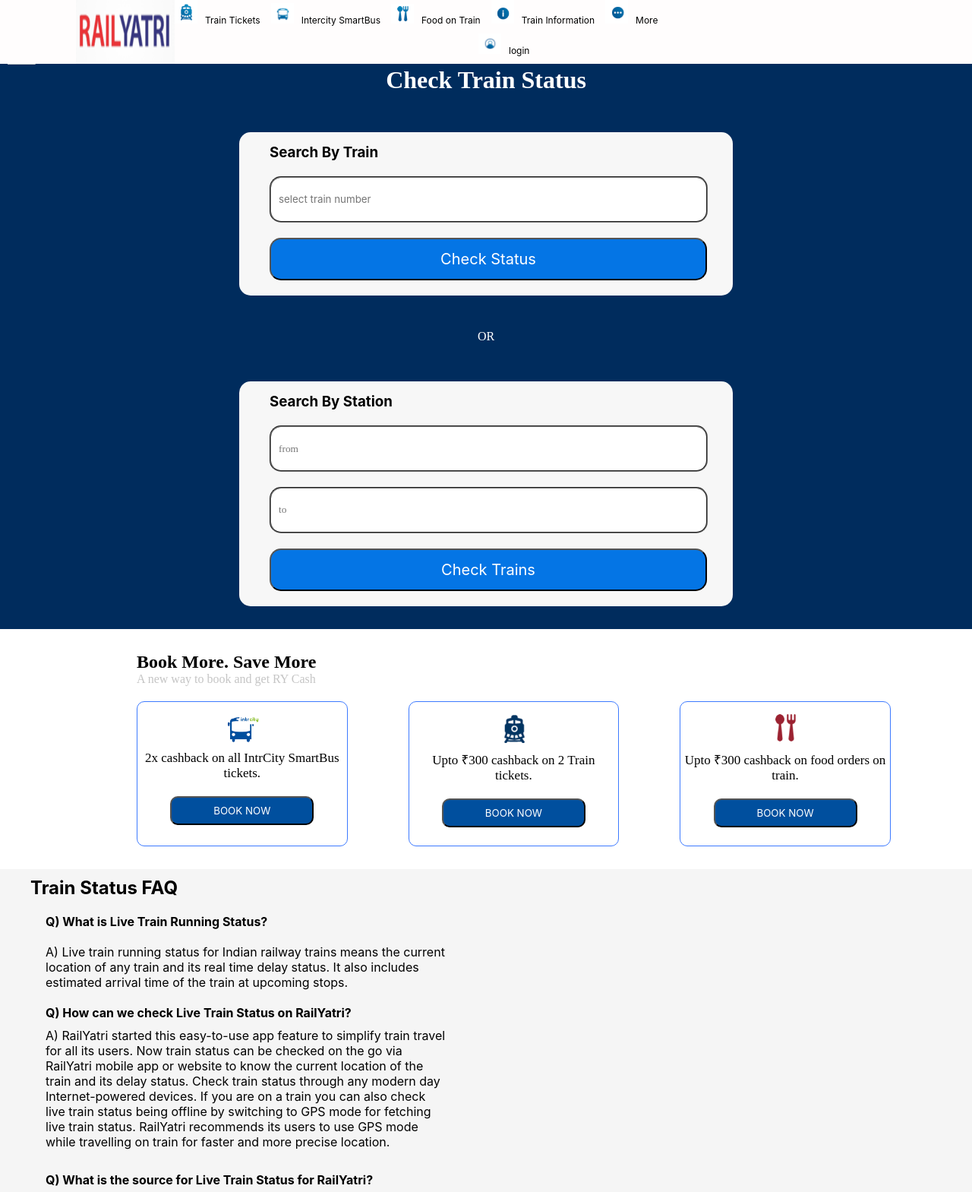
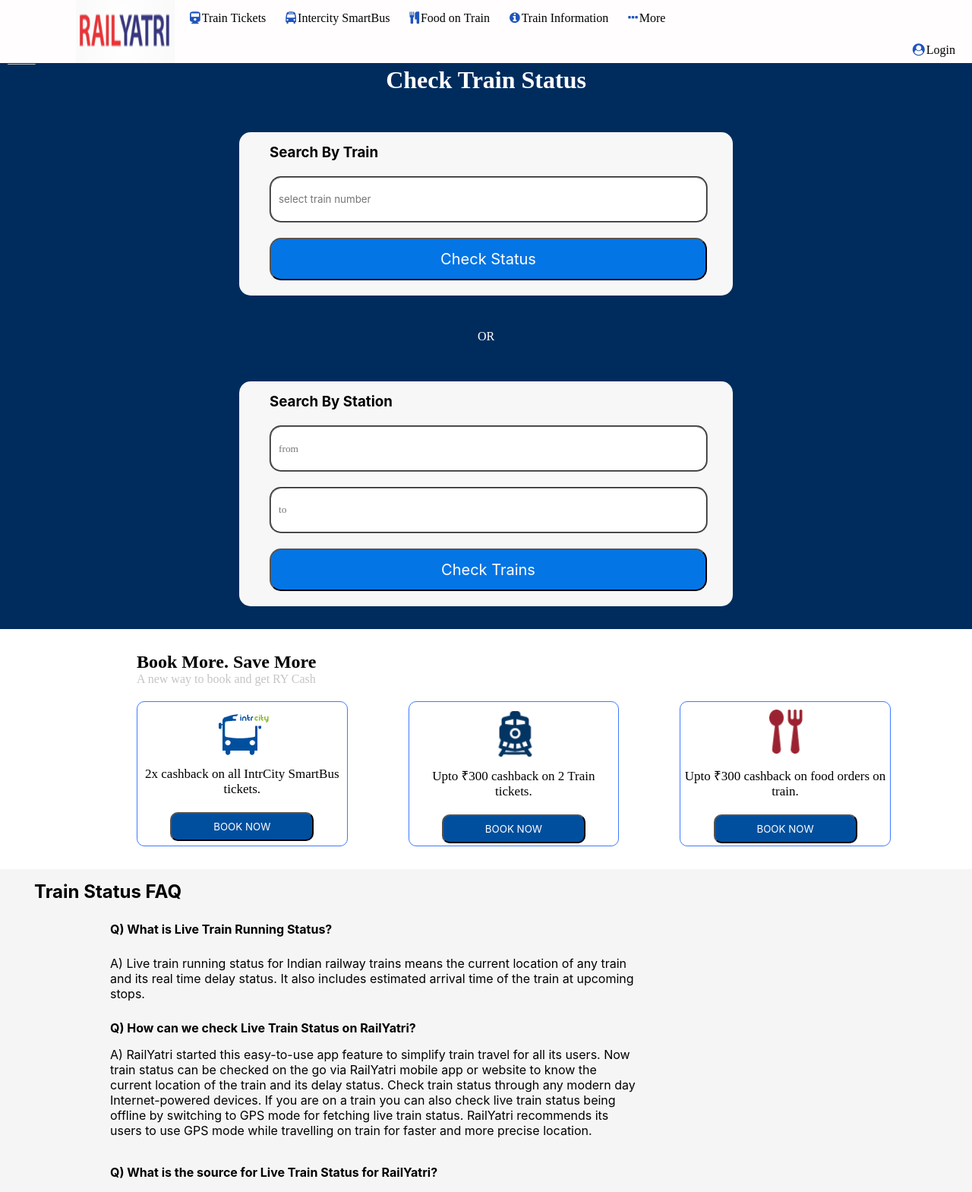
Before and after one commit to ananya23101/clone, a plain HTML site: page index.html in a window 1280 px wide. Shown: the top 1569 px of the page at 76% size. Drawn offline with Linux system fonts and the light colour scheme.

Commit message:
changesfive

```diff
--- a/index.html
+++ b/index.html
@@ -13,12 +13,12 @@
            <img src="1561011202376.jpg" alt="logo" class="navlogo">
            <div class="navlinks">
                <ul>
-                   <a href="#"><li class="red"><img src="train8.jpg" alt="train" class="img1">Train Tickets</li></a>
-                   <a href="#"><li class="red"><img src="bus2.jpg" alt="train" class="img1">Intercity SmartBus</li></a>
-                   <a href="#"><li class="red"><img src="food2.jpg" alt="train" class="img1">Food on Train</li></a>
-                   <a href="#"><li class="red"><img src="info2.jpg" alt="train" class="img1">Train Information</li></a>
-                   <a href="#"><li class="red"><img src="more2.jpg" alt="train" class="img1">More</li></a>
-                   <a href="#"><li class="red log"><img src="login2.jpg" alt="train" class="img1 log">login</li></a>
+                   <li class="red"><i class="fa fa-train"><a href="#">Train Tickets</a></i></li>
+                   <li class="red"><i class="fa fa-bus"><a href="#">Intercity SmartBus</a></i></li>
+                   <li class="red"><i class="fa fa-cutlery"><a href="#">Food on Train</a></i></li>
+                   <li class="red"><i class="fa fa-info-circle"><a href="#">Train Information</a></i></li>
+                   <li class="red"><i class="fa fa-ellipsis-h"><a href="#">More</a></i></li>
+                   <li class="red log" style="float: right; margin-left: 410px; margin-right: 20px;"><i class="fa fa-user-circle" style="float: right;"><a href="#">Login</a></i></li>
                </ul>
            </div>
     </div>
@@ -56,40 +56,40 @@
 <div class="dud">
   <div><h2 class="dud1">Train Status FAQ</h2>
 <div class="dud3">
-<p class="dud1 dud2"><b style="margin-top: 10px; margin-bottom: 10px;">Q) What is Live Train Running Status?</b><br>
+<p class="dud2"><b class="dud1" style="margin-top: 10px; margin-bottom: 10px;">Q) What is Live Train Running Status?</b>
  <div style= "margin-top: 10px; margin-bottom: 20px;" class="dud1">
-A) Live train running status for Indian railway trains means the current location of any train and its real time delay status. It also includes estimated arrival time of the train at upcoming stops.<br>
+A) Live train running status for Indian railway trains means the current location of any train and its real time delay status. It also includes estimated arrival time of the train at upcoming stops.
 </div>
 
-<b class="dud1" style="margin-top: 10px; margin-bottom: 10px;">Q) How can we check Live Train Status on RailYatri?</b><br>
+<b class="dud1" style="margin-top: 10px; margin-bottom: 10px;">Q) How can we check Live Train Status on RailYatri?</b>
 <div style="margin-top: 10px; margin-bottom: 30px;" class="dud1">
-A) RailYatri started this easy-to-use app feature to simplify train travel for all its users. Now train status can be checked on the go via RailYatri mobile app or website to know the current location of the train and its delay status. Check train status through any modern day Internet-powered devices. If you are on a train you can also check live train status being offline by switching to GPS mode for fetching live train status. RailYatri recommends its users to use GPS mode while travelling on train for faster and more precise location.<br>
+A) RailYatri started this easy-to-use app feature to simplify train travel for all its users. Now train status can be checked on the go via RailYatri mobile app or website to know the current location of the train and its delay status. Check train status through any modern day Internet-powered devices. If you are on a train you can also check live train status being offline by switching to GPS mode for fetching live train status. RailYatri recommends its users to use GPS mode while travelling on train for faster and more precise location.
 </div>
 
-<b class="dud1" style="margin-top: 10px; margin-bottom: 10px;">Q) What is the source for Live Train Status for RailYatri?</b><br>
+<b class="dud1" style="margin-top: 10px; margin-bottom: 10px;">Q) What is the source for Live Train Status for RailYatri?</b>
 <div style="margin-top: 10px; margin-bottom: 30px;" class="dud1">
-A) In general, RailYatri is a full-stack information and booking platform. Specifically, on running train status, RailYatri has the most frequent and real-time updates of train location. RailYatri collects train location data in a crowd-sourced manner from the GPS or Cell-Tower network of mobile phones of its users. Thus this data is more precise and real-time. We recommend our users to use the RailYatri app which also works offline if the user is enroute journey. In summary, RailYatri’s source of data is crowdsourced status shared by users who are on the train.<br>
+A) In general, RailYatri is a full-stack information and booking platform. Specifically, on running train status, RailYatri has the most frequent and real-time updates of train location. RailYatri collects train location data in a crowd-sourced manner from the GPS or Cell-Tower network of mobile phones of its users. Thus this data is more precise and real-time. We recommend our users to use the RailYatri app which also works offline if the user is enroute journey. In summary, RailYatri’s source of data is crowdsourced status shared by users who are on the train.
 </div>
 
-<b class="dud1" style="margin-top: 10px; margin-bottom: 10px;">Q) What is offline Live Train Status? How does it work?</b><br>
+<b class="dud1" style="margin-top: 10px; margin-bottom: 10px;">Q) What is offline Live Train Status? How does it work?</b>
 <div style="margin-top: 10px; margin-bottom: 30px;" class="dud1">
-A) Offline live train status means that no internet connection is required to find the live train status and ETA of train at the upcoming station. This needs the one-time download of the time table or the route on the user’s phone. Post that if the user is on a train then he can find the exact location of the train and track the ETA in offline mode as well. This feature is very useful since railway tracks do not always have full network coverage. Hence, we recommend our users to use the RailYatri app for hassle-free travel.<br>
+A) Offline live train status means that no internet connection is required to find the live train status and ETA of train at the upcoming station. This needs the one-time download of the time table or the route on the user’s phone. Post that if the user is on a train then he can find the exact location of the train and track the ETA in offline mode as well. This feature is very useful since railway tracks do not always have full network coverage. Hence, we recommend our users to use the RailYatri app for hassle-free travel.
 </div>
 
-<b class="dud1" style="margin-top: 10px; margin-bottom: 10px;">Q) How is RailYatri’s Live Train Status updates more accurate than the traditional Indian railway model?</b><br>
-<div style="margin-top: 10px; margin-bottom: 30px;" class="dud1">A) The running status updates on mobile provided by RailYatri app are much more accurate as it is derived from mobile GPS or Cell-tower of the devices shared by our users. The traditional Indian railway model for train running status depends on the updates from the last stop, which is delayed and prone to manual errors.<br>
+<strong class="dud1" style="margin-top: 10px; margin-bottom: 10px;">Q) How is RailYatri’s Live Train Status updates more accurate than the traditional Indian railway model?</strong>
+<div style="margin-top: 10px; margin-bottom: 30px;" class="dud1">A) The running status updates on mobile provided by RailYatri app are much more accurate as it is derived from mobile GPS or Cell-tower of the devices shared by our users. The traditional Indian railway model for train running status depends on the updates from the last stop, which is delayed and prone to manual errors.
 </div>
 
-<b class="dud1" style="margin-top: 10px; margin-bottom: 10px;">Q) Why do users need to check current train running status frequently on the date of the journey?</b><br>
-<div style="margin-top: 10px; margin-bottom: 30px;" class="dud1">A) It is critical to save on time while waiting to board your train or booking a taxi when you reach your destination. Train running status updates every minute. So, we recommend that our users check the status updates from time to time. The train running status information becomes more and more accurate, as the train is about to reach the estimated time of travel. This information helps you save time and plan better!<br>
+<b class="dud1" style="margin-top: 10px; margin-bottom: 10px;">Q) Why do users need to check current train running status frequently on the date of the journey?</b>
+<div style="margin-top: 10px; margin-bottom: 30px;" class="dud1">A) It is critical to save on time while waiting to board your train or booking a taxi when you reach your destination. Train running status updates every minute. So, we recommend that our users check the status updates from time to time. The train running status information becomes more and more accurate, as the train is about to reach the estimated time of travel. This information helps you save time and plan better!
 </div>
 
-<b class="dud1" style="margin-top: 10px; margin-bottom: 10px;">Q) How is delay or on-time information calculated for a running train?</b><br>
-<div style="margin-top: 10px; margin-bottom: 30px;" class="dud1">A) Indian Railways measures the delay or on-time information of a train, basis estimated time of arrival(ETA) at the next stop. We follow the same analogy. So as an example if you see that a train is running late by 30 minutes at RailYatri, it means that the train is estimated to reach delayed by 30 minutes on its next arriving station. However, it can cover up this delay on the remainder of stations. Thus, we recommend our users to look at the estimated time of arrival(ETA) at all upcoming stops and also to check train running status from time to time.<br>
+<b class="dud1" style="margin-top: 10px; margin-bottom: 10px;">Q) How is delay or on-time information calculated for a running train?</b>
+<div style="margin-top: 10px; margin-bottom: 30px;" class="dud1">A) Indian Railways measures the delay or on-time information of a train, basis estimated time of arrival(ETA) at the next stop. We follow the same analogy. So as an example if you see that a train is running late by 30 minutes at RailYatri, it means that the train is estimated to reach delayed by 30 minutes on its next arriving station. However, it can cover up this delay on the remainder of stations. Thus, we recommend our users to look at the estimated time of arrival(ETA) at all upcoming stops and also to check train running status from time to time.
 </div>
 
-<b class="dud1" style="margin-top: 10px; margin-bottom: 10px;">Q) What is ETA according to the Indian railway? How does RailYatri calculate ETA?</b><br>
-<div style="margin-top: 10px; margin-bottom: 30px;" class="dud1">A) ETA is an Estimated Time of Arrival of a train at upcoming stations. RailYatri has the best ETA prediction as compared to any other website or application. RailYatri uses machine learning algorithms to predict the ETA-based on the historical running patterns associated with the train. Trains do recover time too. So the train delay at the upcoming stoppages may be less than what has been reported from the last station. We recommend you to plan accordingly using the RailYatri app.<br></p>
+<b class="dud1" style="margin-top: 10px; margin-bottom: 10px;">Q) What is ETA according to the Indian railway? How does RailYatri calculate ETA?</b>
+<div style="margin-top: 10px; margin-bottom: 30px;" class="dud1">A) ETA is an Estimated Time of Arrival of a train at upcoming stations. RailYatri has the best ETA prediction as compared to any other website or application. RailYatri uses machine learning algorithms to predict the ETA-based on the historical running patterns associated with the train. Trains do recover time too. So the train delay at the upcoming stoppages may be less than what has been reported from the last station. We recommend you to plan accordingly using the RailYatri app.</p>
 </div>
 </div>
 </div>
--- a/style.css
+++ b/style.css
@@ -23,13 +23,13 @@ align-items: center;
 align-self: center;
 }
 .navlinks ul{
-     margin-left: 0px;
+     margin-left: 10px;
      display: inline;
 }
 .navlinks ul li{
     list-style: none;
     display: inline-block;
-    margin-left: 0px;
+    margin-left: 10px;
     margin-right: 10px;
     font-size: 12px;
 }
@@ -178,29 +178,27 @@ align-self: center;
     color: white;
     border-radius: 10px;
 }
-.img{
-    width: 50px;
-    margin-top: 10px;
-
-}
-.img1{
-    width: 30px;
-    margin-left: 0px;
-    margin-right: 10px;
-    margin-top: 0px;
-    border-radius: 5%;
-    margin-bottom: 0px;
-
-}
 .red{
     margin-bottom: 10px;
     color: black;
     font-family: -apple-system, BlinkMacSystemFont, 'Segoe UI', Roboto, Oxygen, Ubuntu, Cantarell, 'Open Sans', 'Helvetica Neue', sans-serif;
-
+    margin-left: 20px;
+    margin-top: 15px;
+    align-items: center;
+}
+.red a{
+    text-decoration: none;
+    color: black;
+    font-size: 1rem;
+    margin-left: 2px;
+}
+.red i{
+    color: rgb(31, 85, 187);
+    font-size: 1rem;
+    margin-right: 2px;
 }
 .log{
-    margin-left: 400px;
-
+    float: right;
 }
 .dud{
     margin-top: 30px;
@@ -211,16 +209,16 @@ align-self: center;
     padding-bottom: 20px;
 }
 .dud3{
-    max-width: 570px;
-
-    margin-left: 20px;
+    max-width: 750px;
+    display: block;
+    margin-left: 100px;
     margin-right: 10px;
 }
 .dud1{
     margin-left: 40px;
     margin-bottom: 10px;
     font-family: -apple-system, BlinkMacSystemFont, 'Segoe UI', Roboto, Oxygen, Ubuntu, Cantarell, 'Open Sans', 'Helvetica Neue', sans-serif;
-
+    padding: 5px;
 }
 .dud2{
     margin-top: 20px;
@@ -315,11 +313,7 @@ align-self: center;
     .box7{
         width: 80%;
     }
-    .checkbtn{
-       margin-left: 330px;
-       display: block;
-    }
-    #check:checked ~ ul{
-        left: 100%;
+    .dud1{
+        margin-left: 20px;
     }
 }
```
